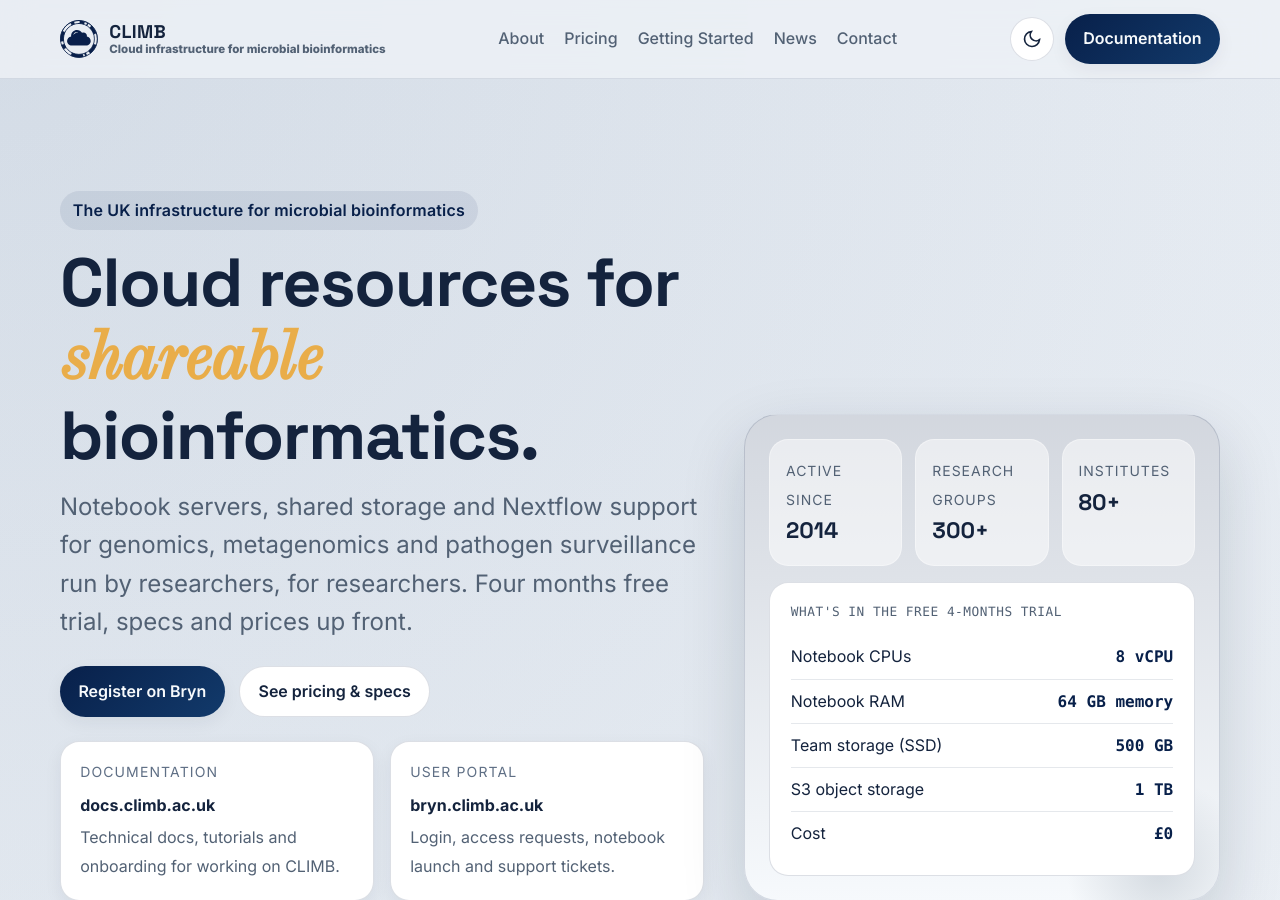
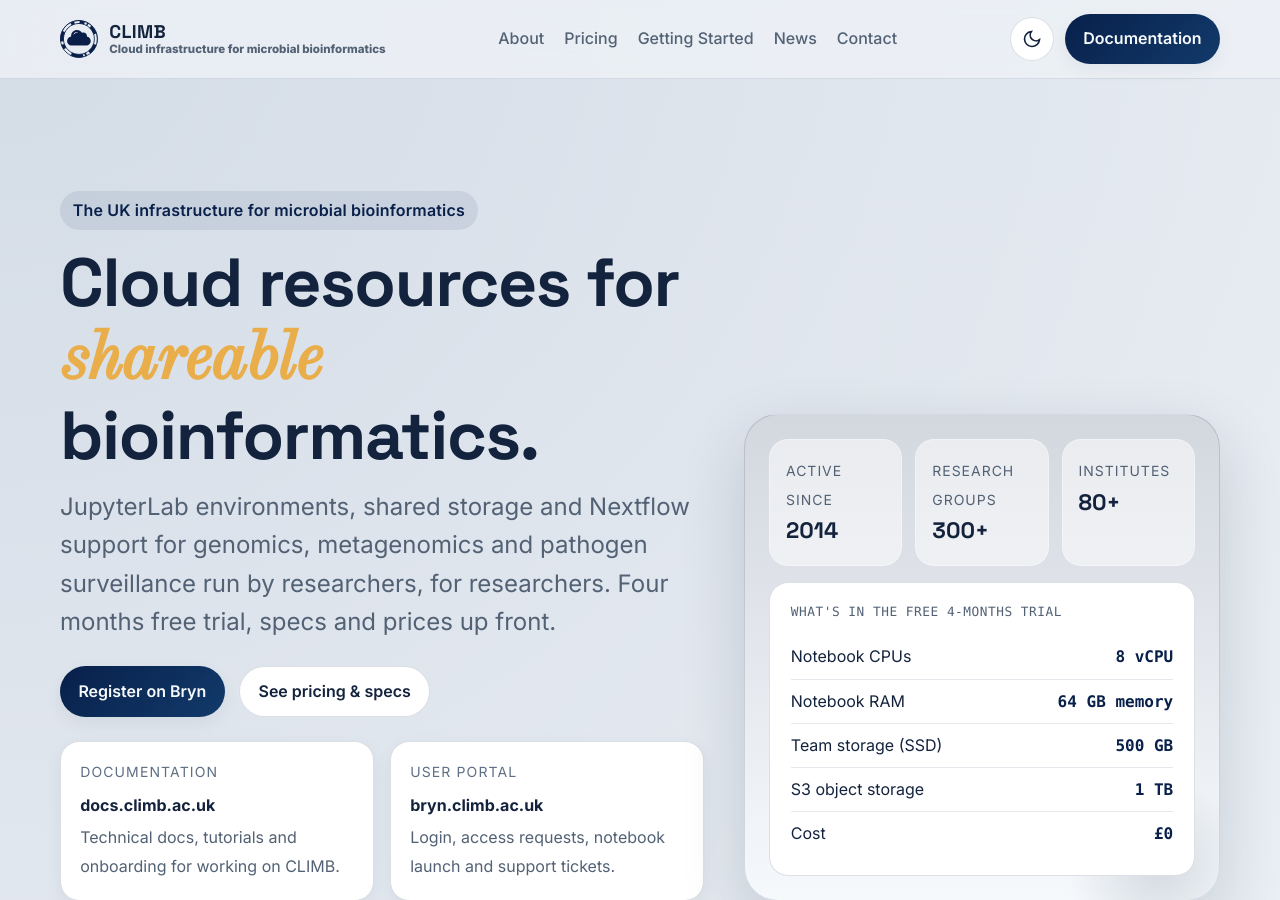
Before and after one commit to MRC-CLIMB/website, a Jekyll site: the page built from index.md, in a window 1280 px wide and 900 px high. Built offline with Jekyll 4.4.1, drawn with Linux system fonts in a browser that asks for light colours.

Commit message:
Update index.md

```diff
--- a/index.md
+++ b/index.md
@@ -3,7 +3,7 @@
 title: Home
 description: >-
   CLIMB is the UK's cloud computing infrastructure for microbial
-  bioinformatics - notebook servers, storage and workflows, with pricing
+  bioinformatics - JupyterLab environments, storage and workflows, with pricing
   and specs up front.
 ---
 
@@ -13,7 +13,7 @@
       <span class="eyebrow">The UK infrastructure for microbial bioinformatics</span>
       <h1>Cloud resources for <span class="rotating-word" id="hero-rotator"></span> bioinformatics.</h1>
       <p class="lede">
-        Notebook servers, shared storage and Nextflow support for genomics,
+        JupyterLab environments, shared storage and Nextflow support for genomics,
         metagenomics and pathogen surveillance run by researchers, for
         researchers. Four months free trial, specs and prices up
         front.
```
